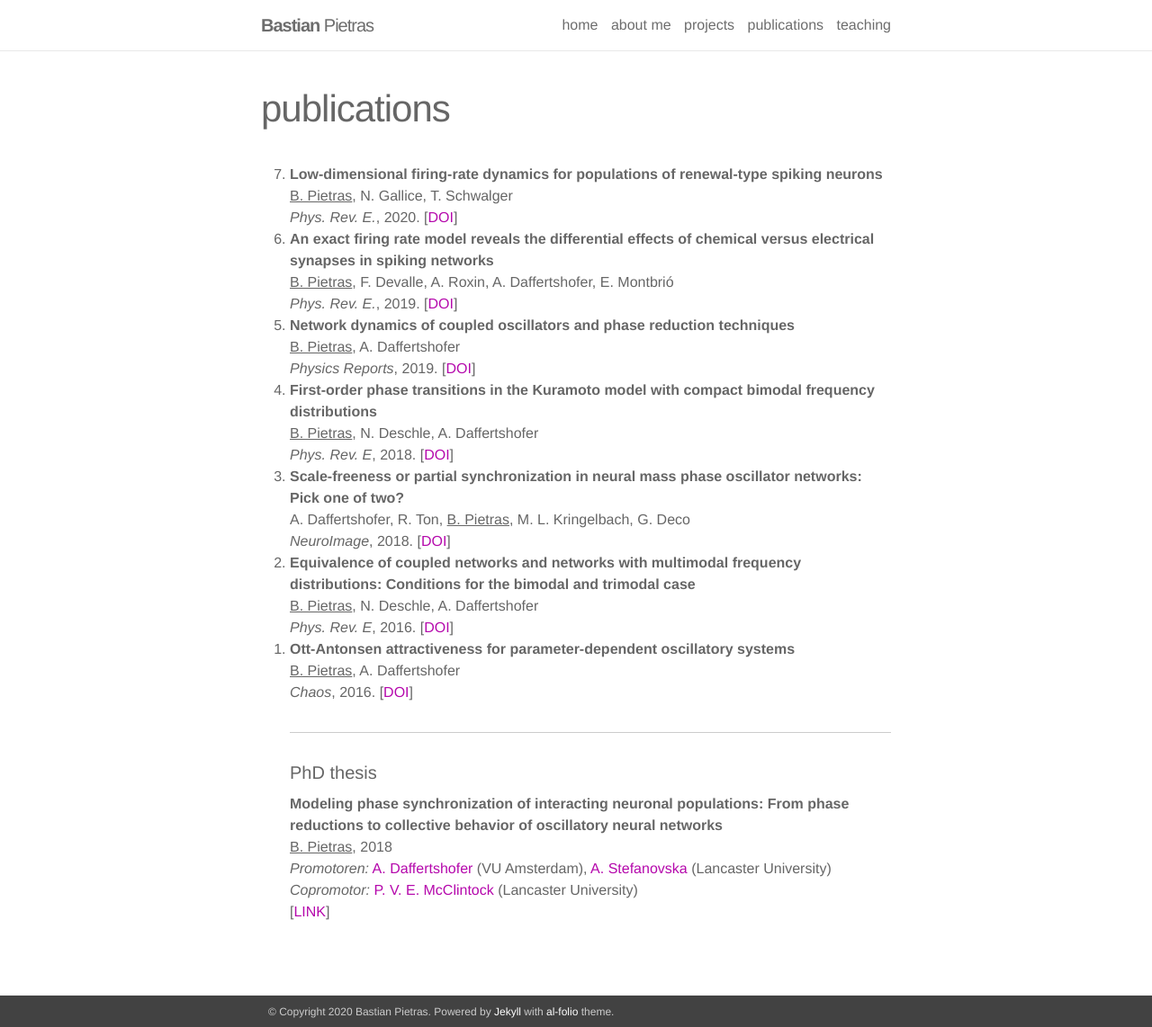
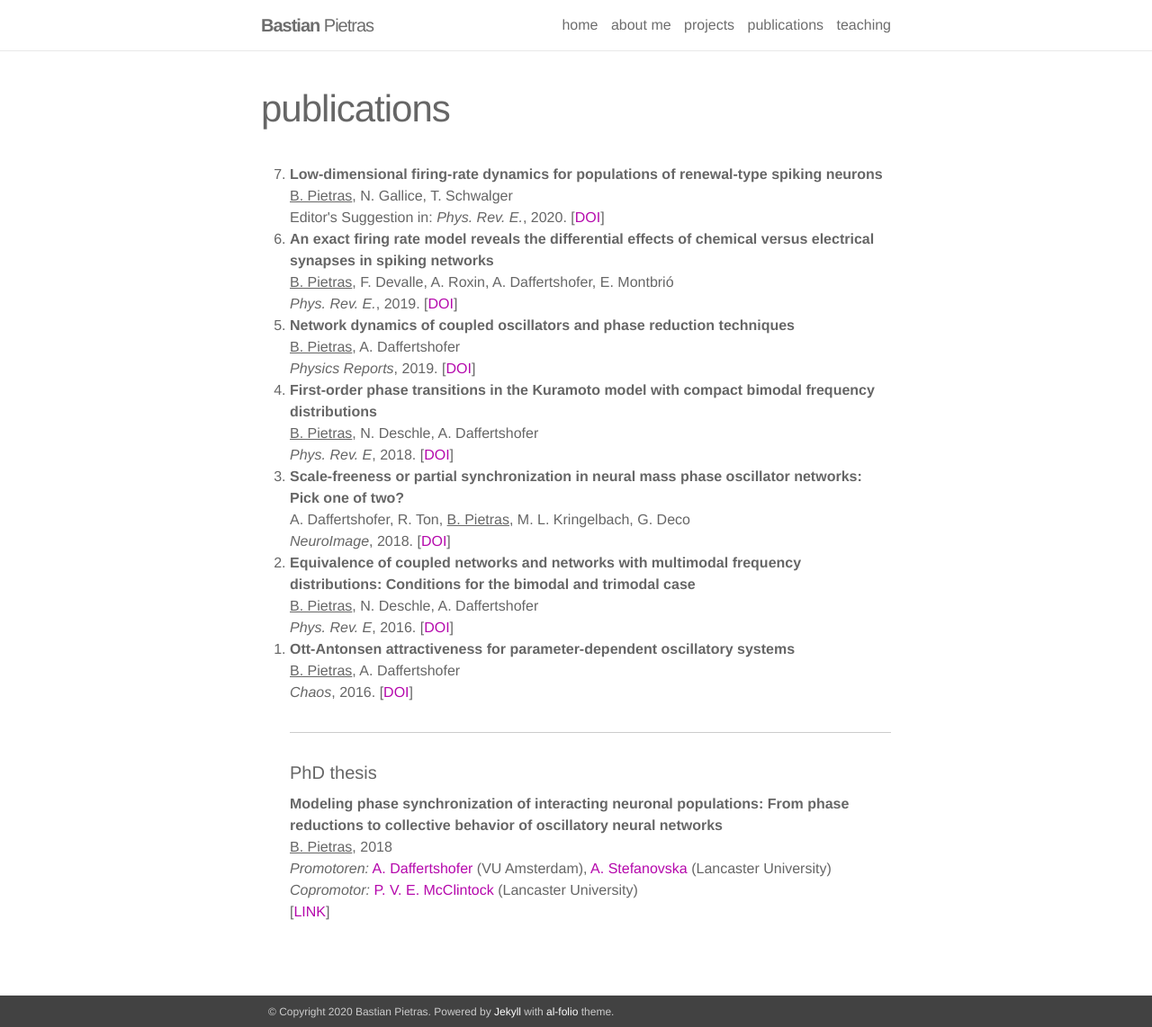
Before and after one commit to BastianPietras/bastianpietras.github.io, a Jekyll site: the page built from _pages/publications.md, in a window 1280 px wide and 1142 px high. Shown: the whole window at 90% size. Built offline with Jekyll 4.4.1, drawn with Linux system fonts in a browser that asks for light colours.

Commit message:
Update publications.md

```diff
--- a/_pages/publications.md
+++ b/_pages/publications.md
@@ -9,7 +9,7 @@ title: publications
 
   <li> <strong>Low-dimensional firing-rate dynamics for populations of renewal-type spiking neurons</strong><br/>
       <ins>B. Pietras</ins>, N. Gallice, T. Schwalger<br/>
-      <em>Phys. Rev. E.</em>, 2020. [<a href="https://journals.aps.org/pre/abstract/10.1103/PhysRevE.102.022407" target="_self">DOI</a>]<br/>
+      Editor's Suggestion in: <em>Phys. Rev. E.</em>, 2020. [<a href="https://journals.aps.org/pre/abstract/10.1103/PhysRevE.102.022407" target="_self">DOI</a>]<br/>
 
   <li> <strong>An exact firing rate model reveals the differential effects of chemical versus electrical synapses in
 spiking networks</strong><br/>
```
